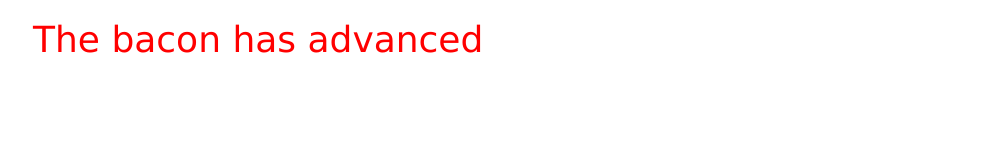
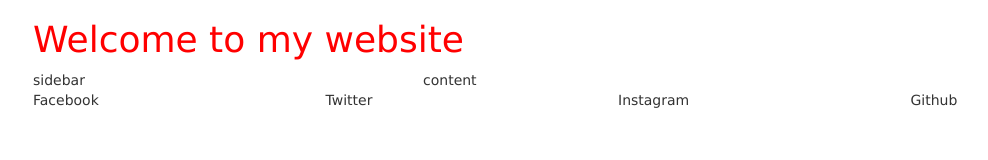
Before and after one commit to TSturtledove/playingwithbootstrap, a plain HTML site: page index.html in a window 1280 px wide. Shown: the whole page, without its empty margins (37-1025 px from the left). Drawn offline with nearby package versions, Linux system fonts and the light colour scheme.

Commit message:
added more bootstrap

```diff
--- a/index.html
+++ b/index.html
@@ -12,7 +12,23 @@
   <body>
 <!-- playing with bootstrap -->
     <div class="container">
-      <h1>The bacon has advanced</h1>
+      <div class="row">
+        <div class="col-md-12">
+          <h1>Welcome to my website</h1>
+        </div>
+      </div>
+      <div class="row">
+        <div class="col-md-4">sidebar</div>
+        <div class="col-md-8">content</div>
+      </div>
+      <footer>
+        <div class="row">
+          <div class="col-md-3">Facebook</div>
+          <div class="col-md-3">Twitter</div>
+          <div class="col-md-3">Instagram</div>
+          <div class="col-md-3">Github</div>
+        </div>
+      </footer>
     </div>
 
     <script src="https://maxcdn.bootstrapcdn.com/bootstrap/3.3.7/js/bootstrap.min.js" integrity="sha384-Tc5IQib027qvyjSMfHjOMaLkfuWVxZxUPnCJA7l2mCWNIpG9mGCD8wGNIcPD7Txa" crossorigin="anonymous"></script>
```
